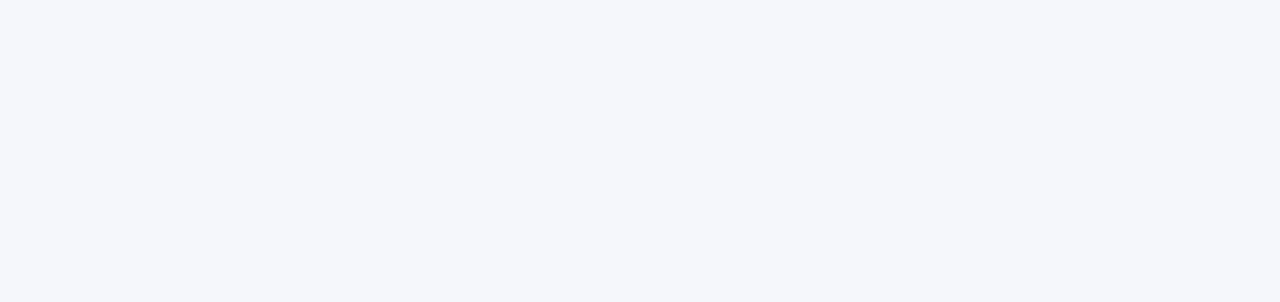
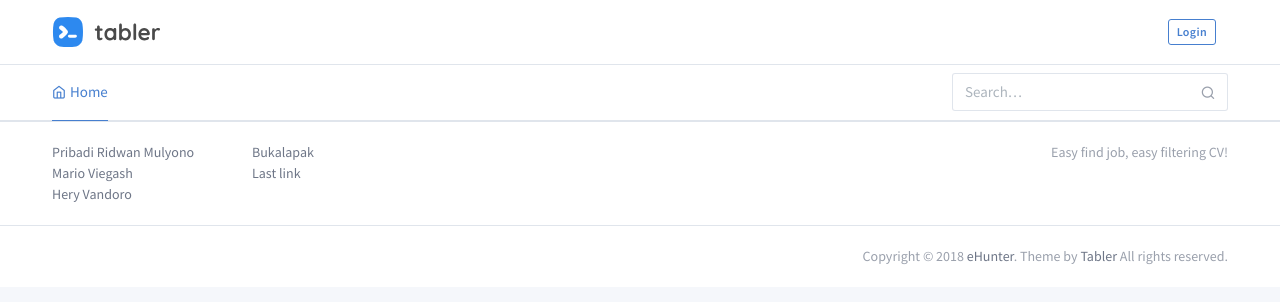
Before and after one commit to heryvandoro/ehunter-frontend, a React (Create React App) app: page /profile/hunter in a window 1280 px wide. Shown: the top 302 px of the page. Built offline with nearby package versions, Linux system fonts and the light colour scheme.

Commit message:
Fix login

```diff
--- a/src/Components/Login.js
+++ b/src/Components/Login.js
@@ -59,7 +59,7 @@ class Login extends Component{
                                     <div className="card-title">Login to your account</div>
                                     {this.state.done ? <div className="form-group">
                                         <div className="alert alert-success mb-0">
-                                            Register success! Redirecting now...
+                                            Login success! Redirecting now...
                                         </div>
                                     </div> : ""}
                                     {this.state.failed ? <div className="form-group">
--- /dev/null
+++ b/src/Components/Profile/Hunter.js
@@ -0,0 +1,22 @@
+import React, { Component } from 'react'
+import Header from '../Shared/Header'
+import Footer from '../Shared/Footer'
+import { Link } from 'react-router-dom'
+
+class Hunter extends Component {
+    constructor(props){
+        super(props);
+    }
+
+    render(){
+       return(
+            <div>
+            <Header />
+
+            <Footer />
+            </div>
+       )
+    }
+}
+
+export default Hunter;
--- /dev/null
+++ b/src/Components/Profile/Router.js
@@ -0,0 +1,3 @@
+import Hunter from './Hunter'
+
+export default { Hunter }
--- a/src/Components/Routing.js
+++ b/src/Components/Routing.js
@@ -5,6 +5,8 @@ import Home from './Home';
 import Login from './Login';
 import Register from './Register';
 import Vacancy from './Vacancy/Router';
+import Profile from './Profile/Router';
+
 const Content = route => (
 	<Route
 		exact={true}
@@ -22,7 +24,8 @@ class Routing extends Component{
         { path: "/vacancy/:id/hunters", component: Vacancy.Hunters },
         { path: "/vacancy/:id/result", component: Vacancy.Result },
         { path: "/login", component: Login },
-        { path: "/register", component: Register }
+        { path: "/register", component: Register },
+        { path: "/profile/hunter", component: Profile.Hunter }
     ]
     render(){
         return(
--- a/src/Components/Shared/Header.js
+++ b/src/Components/Shared/Header.js
@@ -34,10 +34,12 @@ class Header extends Component{
                                     <span onClick={this.auth_action} className="btn btn-sm btn-outline-primary">{this.state.login_data !== null ? "Logout" : "Login"}</span>
                                 </div>
                                 <div className="dropdown d-none d-md-flex">
-                                    <a className="nav-link icon" data-toggle="dropdown">
-                                        <i className="fe fe-user"></i>
-                                        <span className="nav-unread"></span>
-                                    </a>
+                                    {this.state.login_data !== null ?
+                                        <Link to={"/profile/" + (this.state.login_data.login_as === "Hunter" ? "hunter" : "company")} className="nav-link icon" data-toggle="dropdown">
+                                            <i className="fe fe-user"></i>
+                                            <span className="nav-unread"></span>
+                                        </Link>
+                                    : ""}
                                 </div>
                                 <div className="dropdown">
                                     <div className="dropdown-menu dropdown-menu-right dropdown-menu-arrow">
```
